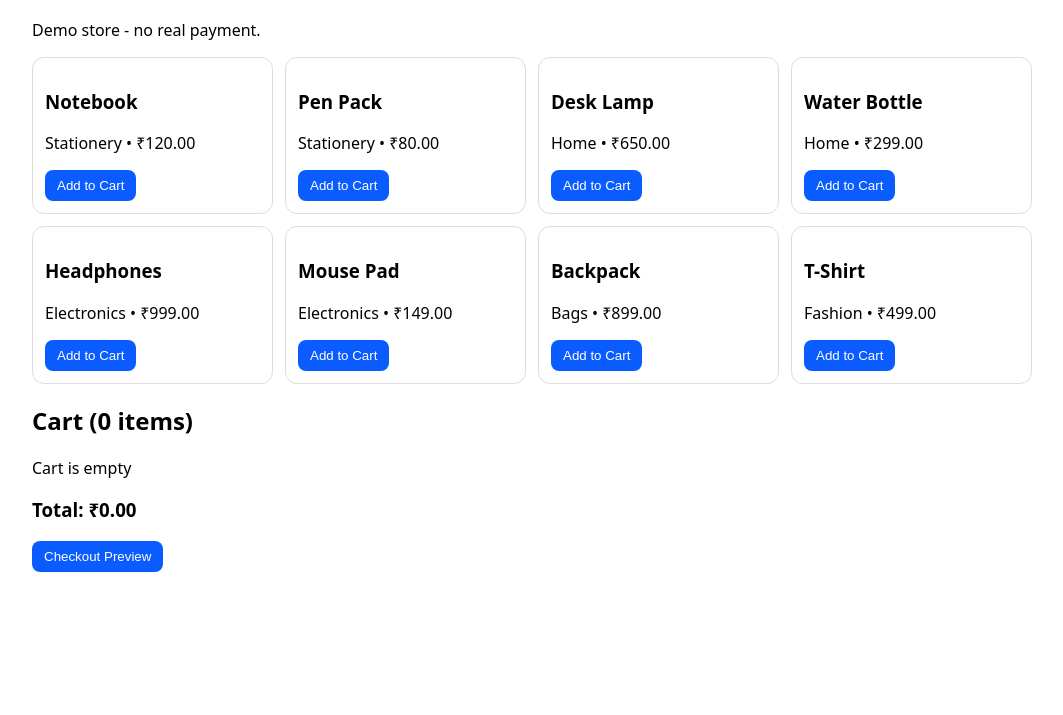
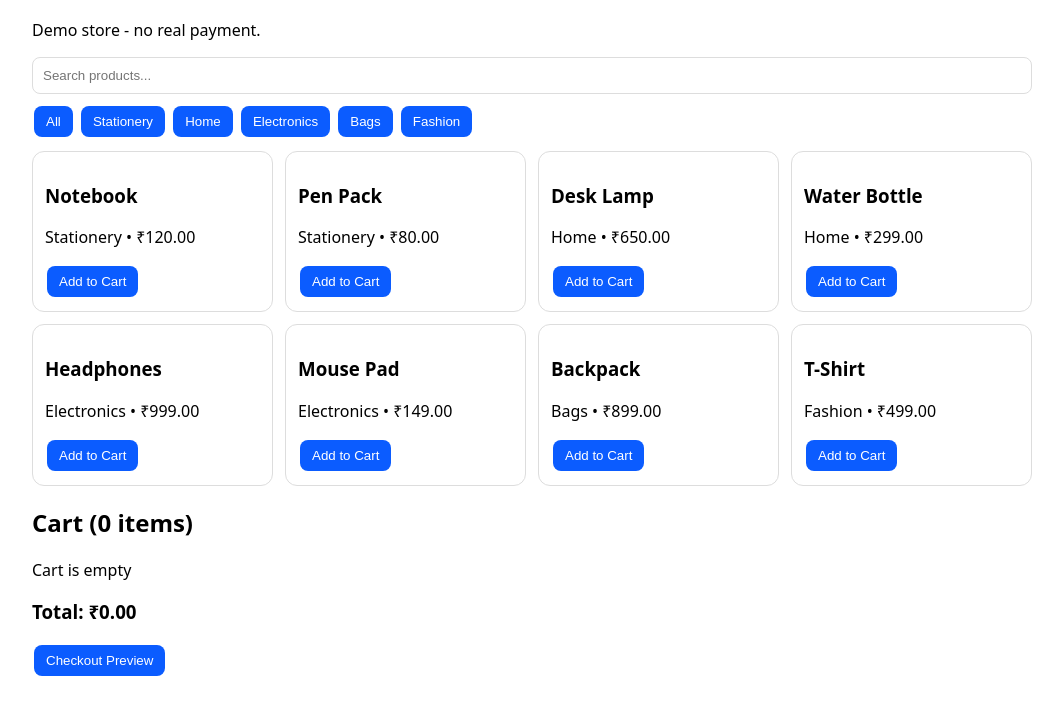
Before and after one commit to sirigowriku6-ui/mini---shop, a plain HTML site: page index.html in a window 1280 px wide. Shown: the part 83-798 px from the top of the page, without its empty margins (108-1171 px from the left). Drawn offline with Linux system fonts and the light colour scheme.

Commit message:
index.html

```diff
--- a/index.html
+++ b/index.html
@@ -7,12 +7,22 @@
 body{font-family:system-ui;max-width:1000px;margin:auto;padding:16px}
 .grid{display:grid;grid-template-columns:repeat(auto-fill,minmax(200px,1fr));gap:12px}
 .card{border:1px solid #ddd;border-radius:12px;padding:12px}
-button{padding:8px 12px;border-radius:8px;border:0;background:#0b5cff;color:#fff}
+button{padding:8px 12px;border-radius:8px;border:0;background:#0b5cff;color:#fff;margin:2px}
+input{padding:10px;width:100%;border-radius:8px;border:1px solid #ddd;margin-bottom:10px;box-sizing:border-box}
 </style>
 </head>
 <body>
 <h1>Mini Shop</h1>
 <p>Demo store - no real payment.</p>
+<input id="search" placeholder="Search products..." oninput="render()">
+<div style="margin-bottom:12px">
+<button onclick="setFilter('All')">All</button>
+<button onclick="setFilter('Stationery')">Stationery</button>
+<button onclick="setFilter('Home')">Home</button>
+<button onclick="setFilter('Electronics')">Electronics</button>
+<button onclick="setFilter('Bags')">Bags</button>
+<button onclick="setFilter('Fashion')">Fashion</button>
+</div>
 <div id="products" class="grid"></div>
 <h2>Cart (<span id="count">0</span> items)</h2>
 <div id="cart"></div>
@@ -36,11 +46,13 @@ const products = [
   {id:8, name:"T-Shirt", price:499, category:"Fashion"},
 ];
 let cart = JSON.parse(localStorage.getItem("cart") || "{}");
+let currentFilter = "All";
 const fmt = n => n.toLocaleString("en-IN", {style:"currency", currency:"INR"});
 function save(){ localStorage.setItem("cart", JSON.stringify(cart)); render(); }
 function addToCart(id){ cart[id] = (cart[id] || 0) + 1; save(); }
 function changeQuantity(id, delta){ cart[id] = (cart[id] || 0) + delta; if(cart[id] <= 0) delete cart[id]; save(); }
 function removeItem(id){ delete cart[id]; save(); }
+function setFilter(c){ currentFilter = c; render(); }
 function totals(){
   const subtotal = Object.keys(cart).reduce((sum, id) => {
     const p = products.find(x => x.id === Number(id));
@@ -50,13 +62,18 @@ function totals(){
   return { subtotal, delivery, total: subtotal + delivery };
 }
 function render(){
+  const q = (document.getElementById("search").value || "").toLowerCase();
+  const filtered = products.filter(p => (currentFilter === "All" || p.category === currentFilter) && p.name.toLowerCase().includes(q));
   const grid = document.getElementById("products");
-  grid.innerHTML = products.map(p => `
-    <div class="card">
-      <h3>${p.name}</h3>
-      <p>${p.category} • ${fmt(p.price)}</p>
-      <button onclick="addToCart(${p.id})">Add to Cart</button>
-    </div>`).join("");
+  if(!filtered.length){ grid.innerHTML = "<p>No products found</p>"; }
+  else {
+    grid.innerHTML = filtered.map(p => `
+      <div class="card">
+        <h3>${p.name}</h3>
+        <p>${p.category} • ${fmt(p.price)}</p>
+        <button onclick="addToCart(${p.id})">Add to Cart</button>
+      </div>`).join("");
+  }
   const cartEl = document.getElementById("cart");
   const keys = Object.keys(cart);
   if(!keys.length){ cartEl.innerHTML = "<p>Cart is empty</p>"; }
```
